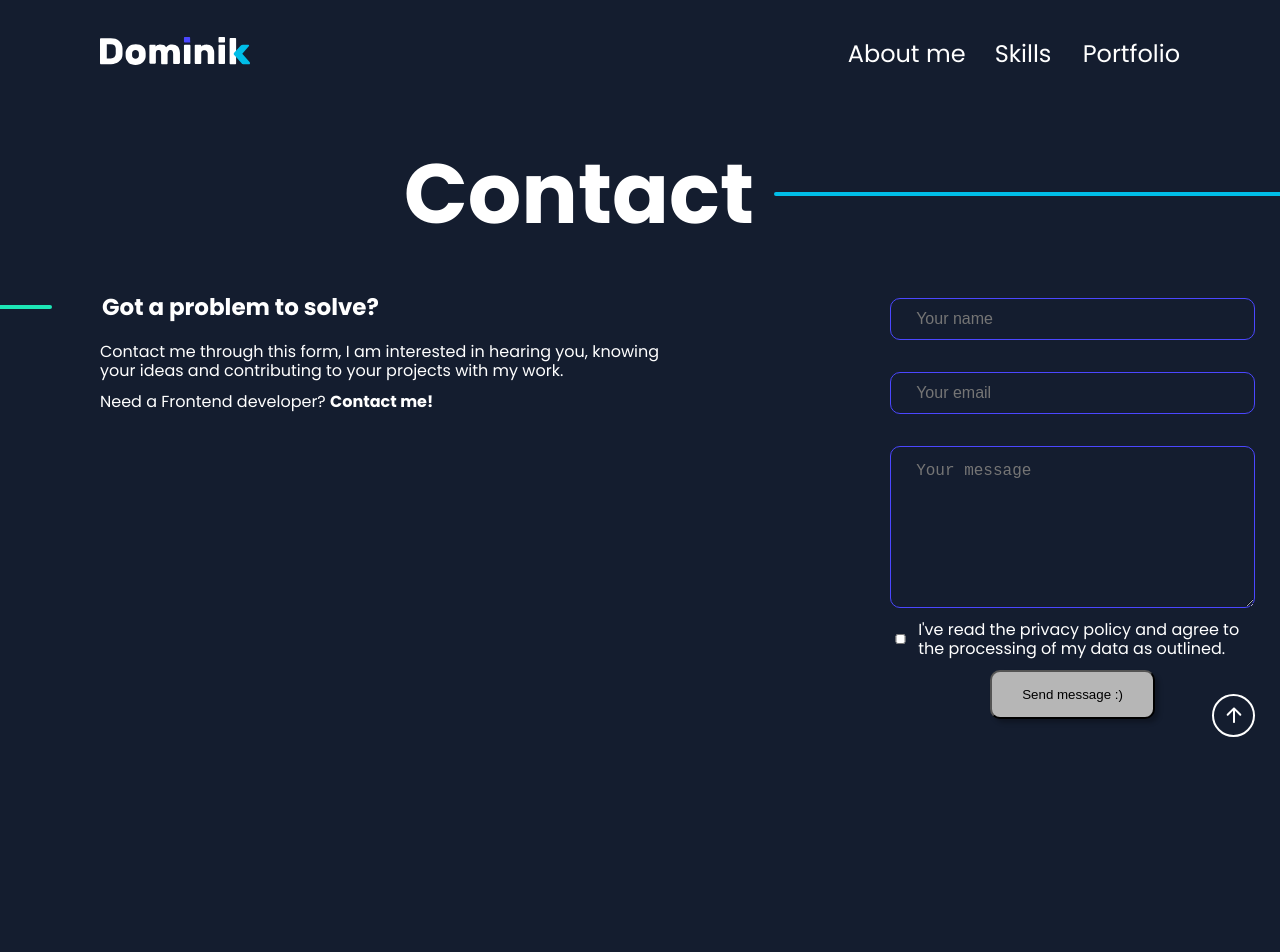
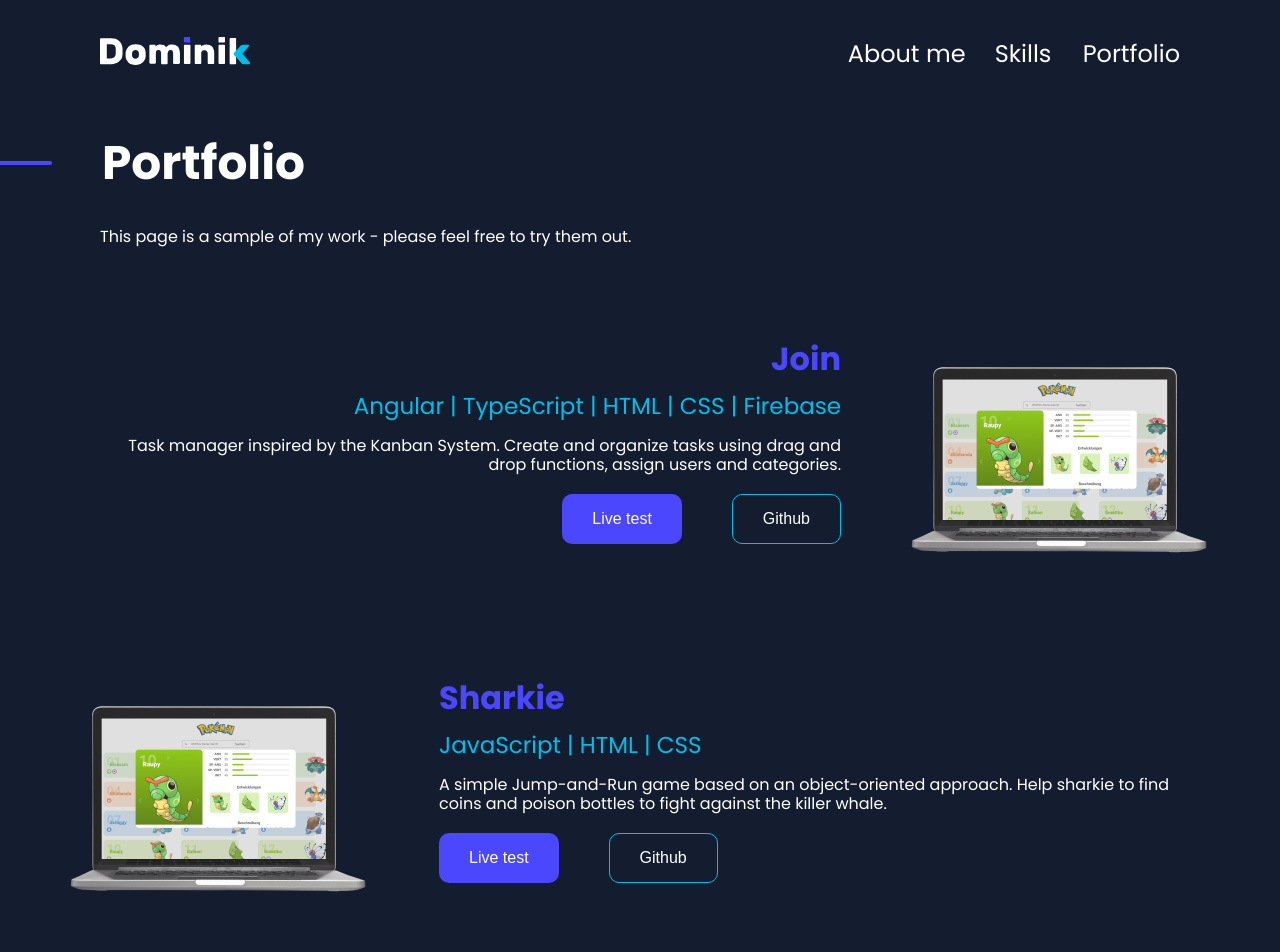
Before and after one commit to RafaelTauschek/rafaeltauschek.de, an Angular app: page / in a window 1280 px wide. Shown: the top 952 px of the page. Before the commit the page ends 800 px from the top, so only its background shows below. Built offline with nearby package versions, Linux system fonts and the light colour scheme.

Commit message:
portfolio responsiveness

```diff
--- a/src/app/contact-form/contact-form.component.scss
+++ b/src/app/contact-form/contact-form.component.scss
@@ -13,7 +13,7 @@ form {
     }
 
     @media(min-width: 1280px) {
-        padding: 0px 25px 0px 100px;
+        padding: 0px 100px 0px 0px;
     }
 }
 
--- a/src/app/main-page/main-page.component.html
+++ b/src/app/main-page/main-page.component.html
@@ -1,5 +1,5 @@
 <!-- <app-introduction-section></app-introduction-section>
-<app-about-me-section></app-about-me-section> -->
-<!-- <app-skill-section></app-skill-section> -->
-<!-- <app-portfolio-section></app-portfolio-section> -->
-<app-contact-section></app-contact-section>
+<app-about-me-section></app-about-me-section>
+<app-skill-section></app-skill-section> -->
+<app-portfolio-section></app-portfolio-section>
+<!-- <app-contact-section></app-contact-section> -->
--- a/src/app/portfolio-section/portfolio-section.component.scss
+++ b/src/app/portfolio-section/portfolio-section.component.scss
@@ -11,6 +11,14 @@
         display: flex;
         align-items: center;
         gap: 5px;
+
+        @media(min-width: 1024px) {
+            gap: 25px;
+        }
+
+        @media(min-width: 1280px) {
+            gap: 50px;
+        }
     }
 
     h2 {
@@ -18,8 +26,15 @@
     }
 
     p {
-        padding-left: 25px;
+        padding-left: 55px;
         padding-right: 25px;
+
+        @media(min-width: 1024px) {
+            padding-left: 75px;
+        }
+        @media(min-width: 1280px) {
+            padding-left: 100px;
+        }
     }
 }
 
@@ -130,6 +145,42 @@
         }
     }
     .portfolio-content {
+        display: flex;
+        flex-direction: column;
+        justify-content: center;
         padding: 35px 50px;
     }
 }
+
+@media(min-width: 1024px) {
+    .portfolio-1,
+    .portfolio-3,
+    .portfolio-5 {
+        .portfolio-description {
+            text-align: right;
+        }
+        .portfolio-btn {
+           padding: 0px;
+           justify-content: flex-end;
+           gap: 50px;
+        }
+    }
+
+    .portfolio-2,
+    .portfolio-4 {
+        .portfolio-description {
+            text-align: left;
+        }
+        .portfolio-btn {
+           padding: 0px;
+           justify-content: flex-start;
+           gap: 50px;
+        }
+    }
+}
+
+@media(min-width: 1280px) {
+    .portfolio-btn {
+        gap: 85px;
+    }
+}
```
